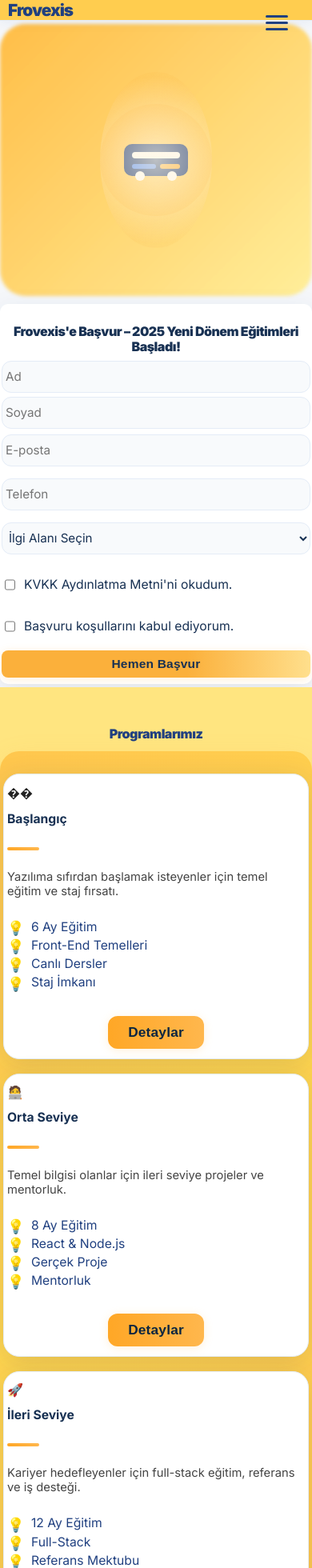
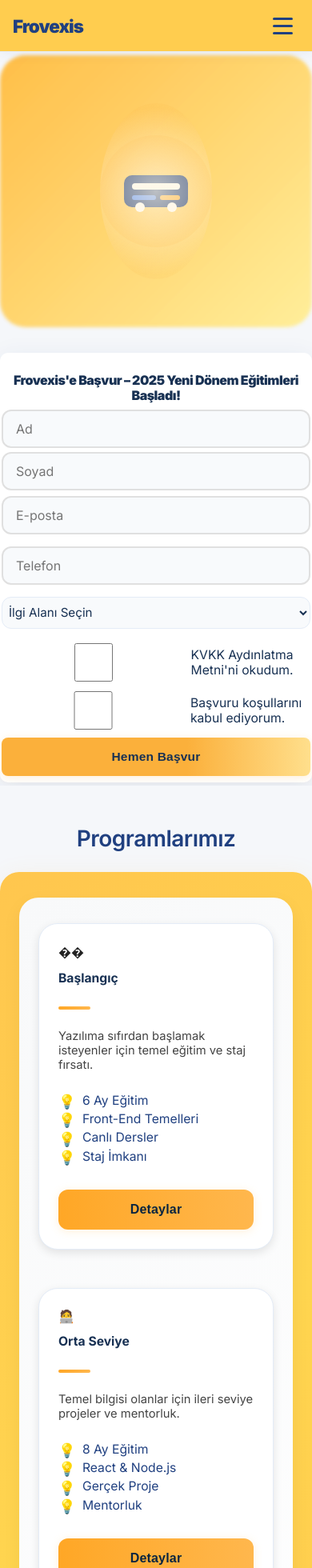
Before and after one commit to Musakusbey/education, a React (Vite) app: page / in a window 390 px wide. Shown: the top 1960 px of the page at 80% size. Built offline with nearby package versions, Linux system fonts and the light colour scheme; the HTML template or start-up script is replaced by a standard one.

Commit message:
🎨 Mobil tasarım devrimi: Şık, ferah ve profesyonel deneyim - Hamburger menü, modern spacing, yumuşak gölgeler, linear-gradient arka planlar ve responsive optimizasyonlar

```diff
--- a/src/components/Navbar.jsx
+++ b/src/components/Navbar.jsx
@@ -1,108 +1,45 @@
-import { useState } from "react";
+import React, { useState } from "react";
 import { Link } from "react-router-dom";
 
 export default function Navbar() {
-  const [open, setOpen] = useState(false);
+  const [isMenuOpen, setIsMenuOpen] = useState(false);
+
+  const toggleMenu = () => {
+    setIsMenuOpen(!isMenuOpen);
+  };
+
+  const closeMenu = () => {
+    setIsMenuOpen(false);
+  };
+
   return (
     <nav className="navbar">
       <div className="navbar-inner">
-        <a href="/" className="navbar-logo">
+        <Link to="/" className="navbar-logo" onClick={closeMenu}>
           Frovexis
-        </a>
-        <button
-          className="navbar-hamburger"
-          aria-label="Menüyü Aç/Kapat"
-          aria-expanded={open}
-          onClick={() => setOpen(!open)}
+        </Link>
+
+        <div
+          className={`navbar-hamburger ${isMenuOpen ? "active" : ""}`}
+          onClick={toggleMenu}
         >
-          <span className={open ? "bar open" : "bar"}></span>
-          <span className={open ? "bar open" : "bar"}></span>
-          <span className={open ? "bar open" : "bar"}></span>
-        </button>
-        <div className={`navbar-menu${open ? " open" : ""}`}>
-          <a href="/programlar" onClick={() => setOpen(false)}>
+          <span></span>
+          <span></span>
+          <span></span>
+        </div>
+
+        <div className={`navbar-menu ${isMenuOpen ? "active" : ""}`}>
+          <Link to="/programlar" onClick={closeMenu}>
             Programlar
-          </a>
-          <a href="/hakkimizda" onClick={() => setOpen(false)}>
+          </Link>
+          <Link to="/hakkimizda" onClick={closeMenu}>
             Hakkımızda
-          </a>
-          <a href="/basvuru" className="cta" onClick={() => setOpen(false)}>
+          </Link>
+          <Link to="/basvuru" className="cta" onClick={closeMenu}>
             Başvuru
-          </a>
+          </Link>
         </div>
       </div>
-      {open && (
-        <div className="navbar-backdrop" onClick={() => setOpen(false)}></div>
-      )}
-      <style>{`
-        .navbar-hamburger {
-          display: none;
-          background: none;
-          border: none;
-          flex-direction: column;
-          gap: 5px;
-          cursor: pointer;
-          z-index: 40;
-        }
-        .navbar-hamburger .bar {
-          width: 28px;
-          height: 3px;
-          background: #204080;
-          border-radius: 2px;
-          transition: 0.3s;
-          display: block;
-        }
-        .navbar-hamburger .bar.open:nth-child(1) {
-          transform: translateY(8px) rotate(45deg);
-        }
-        .navbar-hamburger .bar.open:nth-child(2) {
-          opacity: 0;
-        }
-        .navbar-hamburger .bar.open:nth-child(3) {
-          transform: translateY(-8px) rotate(-45deg);
-        }
-        @media (max-width: 900px) {
-          .navbar-hamburger {
-            display: flex;
-            position: absolute;
-            right: 24px;
-            top: 18px;
-          }
-          .navbar-menu {
-            position: absolute;
-            top: 68px;
-            right: 0;
-            left: 0;
-            background: #ffcd4f;
-            flex-direction: column;
-            align-items: flex-start;
-            gap: 0;
-            padding: 18px 0 12px 0;
-            box-shadow: 0 8px 32px 0 #20408011;
-            z-index: 35;
-            display: none;
-          }
-          .navbar-menu.open {
-            display: flex;
-          }
-          .navbar-menu a {
-            width: 100%;
-            padding: 14px 32px;
-            font-size: 1.1rem;
-            border-radius: 0;
-            border-bottom: 1px solid #ffe580;
-          }
-          .navbar-menu a:last-child {
-            border-bottom: none;
-          }
-        }
-        .navbar-backdrop {
-          position: fixed;
-          inset: 0;
-          background: rgba(32, 64, 128, 0.12);
-          z-index: 30;
-        }
-      `}</style>
     </nav>
   );
 }
--- a/src/index.css
+++ b/src/index.css
@@ -14,8 +14,10 @@
 }
 
 html,
-body {
+body,
+#root {
   overflow-x: hidden !important;
+  max-width: 100vw;
   box-sizing: border-box;
   font-size: 16px;
   background: var(--light-gray);
@@ -106,45 +108,120 @@ body {
   transform: scale(1.05);
 }
 
+/* Hamburger menü */
+.navbar-hamburger {
+  display: none;
+  flex-direction: column;
+  cursor: pointer;
+  padding: 8px;
+  border-radius: 8px;
+  transition: background 0.2s;
+}
+
+.navbar-hamburger:hover {
+  background: rgba(255, 255, 255, 0.2);
+}
+
+.navbar-hamburger span {
+  width: 25px;
+  height: 3px;
+  background: #204080;
+  margin: 3px 0;
+  transition: 0.3s;
+  border-radius: 2px;
+}
+
+.navbar-hamburger.active span:nth-child(1) {
+  transform: rotate(-45deg) translate(-5px, 6px);
+}
+
+.navbar-hamburger.active span:nth-child(2) {
+  opacity: 0;
+}
+
+.navbar-hamburger.active span:nth-child(3) {
+  transform: rotate(45deg) translate(-5px, -6px);
+}
+
 @media (max-width: 900px) {
   .navbar-inner {
-    padding: 0 10px;
+    padding: 0 16px;
     height: 56px;
   }
 
   .navbar-logo {
-    font-size: 1.3rem;
+    font-size: 1.5rem;
   }
 
   .navbar-menu {
-    gap: 16px;
+    gap: 20px;
   }
 
   .navbar-menu a.cta {
-    padding: 8px 16px;
-    font-size: 1rem;
+    padding: 8px 20px;
+    font-size: 0.95rem;
   }
 }
 
 @media (max-width: 700px) {
   .navbar-inner {
+    padding: 0 1rem;
+    height: auto;
+    min-height: 64px;
+    flex-wrap: wrap;
+  }
+
+  .navbar-logo {
+    font-size: 1.4rem;
+  }
+
+  .navbar-hamburger {
+    display: flex;
+  }
+
+  .navbar-menu {
+    display: none;
     flex-direction: column;
-    align-items: flex-start;
-    height: auto;
-    padding: 0 4px;
-  }
-
-  .navbar-menu {
-    flex-direction: column;
-    gap: 8px;
+    gap: 0.75rem;
     width: 100%;
-    margin-top: 6px;
+    padding: 1rem 0;
+    margin-top: 0.5rem;
+    background: rgba(255, 255, 255, 0.95);
+    border-radius: 12px;
+    box-shadow: rgba(0, 0, 0, 0.1) 0px 4px 12px;
+  }
+
+  .navbar-menu.active {
+    display: flex;
   }
 
   .navbar-menu a {
-    width: 100%;
-    text-align: left;
-    padding: 8px 0;
+    min-height: 48px;
+    padding: 1rem;
+    border-radius: 12px;
+    text-align: center;
+    font-size: 1rem;
+    font-weight: 500;
+    border-bottom: none;
+    transition: background 0.2s;
+  }
+
+  .navbar-menu a:hover {
+    background: rgba(255, 255, 255, 0.8);
+    color: #204080;
+    border-bottom: none;
+  }
+
+  .navbar-menu a.cta {
+    margin: 0;
+    background: linear-gradient(90deg, #204080 60%, #4f8cff 100%);
+    color: #fff;
+    font-weight: 600;
+  }
+
+  .navbar-menu a.cta:hover {
+    background: linear-gradient(90deg, #FFA726 60%, #FFD54F 100%);
+    color: #204080;
   }
 }
 
@@ -744,7 +821,7 @@ body {
   align-items: center;
   justify-content: flex-start;
   padding: 64px 0 64px 0;
-  background: #ffe580;
+  background: linear-gradient(135deg, #ffe580 0%, #ffd54f 100%);
 }
 
 .about-title {
@@ -882,6 +959,9 @@ body {
   max-width: 1100px;
   margin: 56px auto 0 auto;
   padding: 0 16px 48px 16px;
+  background: linear-gradient(135deg, #f8f9fa 0%, #ffffff 100%);
+  border-radius: 24px;
+  box-shadow: rgba(0, 0, 0, 0.05) 0px 8px 24px;
 }
 
 .open-section-title {
@@ -1693,17 +1773,20 @@ footer.footer {
   width: 100%;
   max-width: 1200px;
   margin: 12px auto;
-  background: linear-gradient(135deg, #FFB74D, #FFD54F, #FFB74D);
-  background-size: 200% 200%;
-  animation: gradientShift 10s ease infinite;
-  border-radius: 24px;
-  box-shadow: 0 8px 32px 0 #FBB03B22;
-  padding: 32px;
-  display: flex;
-  justify-content: center;
-  align-items: stretch;
-  min-height: 100px;
-  z-index: 1;
+  background: linear-gradient(135deg, #f3e5f5 0%, #e1bee7 100%);
+  padding: 64px 0;
+  position: relative;
+}
+
+.why-section-bg::before {
+  content: '';
+  position: absolute;
+  top: 0;
+  left: 0;
+  right: 0;
+  bottom: 0;
+  background: linear-gradient(45deg, rgba(255, 193, 7, 0.1) 0%, rgba(255, 152, 0, 0.1) 100%);
+  pointer-events: none;
 }
 
 @media (max-width: 900px) {
@@ -1771,17 +1854,20 @@ footer.footer {
   width: 100%;
   max-width: 1200px;
   margin: 12px auto;
-  background: linear-gradient(135deg, #FFB74D, #FFD54F, #FFB74D);
-  background-size: 200% 200%;
-  animation: gradientShift 10s ease infinite;
-  border-radius: 24px;
-  box-shadow: 0 8px 32px 0 #FBB03B22;
-  padding: 32px;
-  display: flex;
-  justify-content: center;
-  align-items: stretch;
-  min-height: 100px;
-  z-index: 1;
+  background: linear-gradient(135deg, #e8f5e8 0%, #c8e6c9 100%);
+  padding: 64px 0;
+  position: relative;
+}
+
+.testimonials-section-bg::before {
+  content: '';
+  position: absolute;
+  top: 0;
+  left: 0;
+  right: 0;
+  bottom: 0;
+  background: linear-gradient(45deg, rgba(255, 193, 7, 0.1) 0%, rgba(255, 152, 0, 0.1) 100%);
+  pointer-events: none;
 }
 
 .testimonials-title-standalone {
@@ -1815,12 +1901,9 @@ footer.footer {
   width: 100vw;
   min-width: 100vw;
   height: 120px;
-  background: #ffc24e;
-  border-radius: 0 0 48px 48px;
-  box-shadow: 0 8px 32px 0 #FBB03B22;
-  margin-bottom: -40px;
+  background: linear-gradient(135deg, #fff8e1 0%, #ffecb3 100%);
+  padding: 48px 0;
   position: relative;
-  z-index: 0;
 }
 
 @media (max-width: 900px) {
@@ -1842,7 +1925,7 @@ footer.footer {
 /* /programlar sayfası özel stilleri */
 .programlar-bg {
   min-height: 100vh;
-  background: #ffe580;
+  background: linear-gradient(135deg, #ffe580 0%, #ffc107 100%);
   padding: 64px 0 64px 0;
   width: 100%;
 }
@@ -2053,11 +2136,23 @@ footer.footer {
 
 .bizkimiz-section {
   width: 100%;
-  background: #fce178;
+  background: linear-gradient(135deg, #fce178 0%, #fbc02d 100%);
   padding: 56px 0 64px 0;
   display: flex;
   flex-direction: column;
   align-items: center;
+  position: relative;
+}
+
+.bizkimiz-section::before {
+  content: '';
+  position: absolute;
+  top: 0;
+  left: 0;
+  right: 0;
+  bottom: 0;
+  background: linear-gradient(45deg, rgba(255, 193, 7, 0.1) 0%, rgba(255, 152, 0, 0.1) 100%);
+  pointer-events: none;
 }
 
 .bizkimiz-title {
@@ -2359,3 +2454,231 @@ footer.footer {
     margin: 0 auto;
   }
 }
+
+/* --------- Mobil Genel Optimizasyonlar --------- */
+@media (max-width: 700px) {
+
+  /* Genel mobil optimizasyonlar */
+  * {
+    box-sizing: border-box;
+  }
+
+  html,
+  body,
+  #root {
+    overflow-x: hidden !important;
+    max-width: 100vw;
+    width: 100vw;
+  }
+
+  /* Section genel stilleri */
+  .open-section,
+  .about-section,
+  .programs-section-bg,
+  .why-section-bg,
+  .testimonials-section-bg,
+  .hero-bg-yellow,
+  .programlar-bg,
+  .bizkimiz-section {
+    padding: 2rem 1.5rem !important;
+    width: 100vw !important;
+    max-width: 100vw !important;
+    box-sizing: border-box !important;
+    overflow-x: hidden !important;
+    margin: 0 !important;
+  }
+
+  /* Başlık optimizasyonları */
+  .open-section-title,
+  .about-title,
+  .programlar-title,
+  .bizkimiz-title,
+  .why-title-standalone,
+  .testimonials-title-standalone {
+    font-size: 1.75rem !important;
+    font-weight: 600 !important;
+    text-align: center !important;
+    margin-bottom: 1.5rem !important;
+    letter-spacing: -0.5px !important;
+    line-height: 1.3 !important;
+  }
+
+  /* Kart genel stilleri */
+  .open-program-card,
+  .mentor-card,
+  .open-testimonial-card,
+  .open-why-item,
+  .programlar-card {
+    border-radius: 1.5rem !important;
+    box-shadow: rgba(0, 0, 0, 0.1) 0px 4px 12px !important;
+    padding: 1.5rem !important;
+    margin-bottom: 1.5rem !important;
+    width: 100% !important;
+    max-width: 100% !important;
+    box-sizing: border-box !important;
+    transition: transform 0.2s ease, box-shadow 0.2s ease !important;
+  }
+
+  .open-program-card:hover,
+  .mentor-card:hover,
+  .open-testimonial-card:hover,
+  .open-why-item:hover,
+  .programlar-card:hover {
+    transform: translateY(-4px) !important;
+    box-shadow: rgba(0, 0, 0, 0.15) 0px 8px 24px !important;
+  }
+
+  /* Grid optimizasyonları */
+  .program-grid,
+  .mentor-grid,
+  .open-testimonial-list,
+  .grid-why,
+  .programlar-grid {
+    display: flex !important;
+    flex-direction: column !important;
+    gap: 1.5rem !important;
+    width: 100% !important;
+    max-width: 100% !important;
+    padding: 0 !important;
+  }
+
+  /* Form optimizasyonları */
+  .frovexis-form input,
+  .apply-form input,
+  .apply-form select,
+  .form-container input,
+  .form-container select {
+    border-radius: 12px !important;
+    padding: 1rem !important;
+    min-height: 48px !important;
+    font-size: 1rem !important;
+    width: 100% !important;
+    box-sizing: border-box !important;
+    border: 2px solid #e0e0e0 !important;
+    transition: border-color 0.2s ease !important;
+  }
+
+  .frovexis-form input:focus,
+  .apply-form input:focus,
+  .apply-form select:focus,
+  .form-container input:focus,
+  .form-container select:focus {
+    border-color: #FFA726 !important;
+    outline: none !important;
+    box-shadow: rgba(255, 167, 38, 0.2) 0px 0px 0px 3px !important;
+  }
+
+  /* Buton optimizasyonları */
+  .frovexis-hero-cta,
+  .apply-cta,
+  .form-container button,
+  .open-program-btn,
+  .programlar-btn {
+    min-height: 48px !important;
+    padding: 1rem !important;
+    border-radius: 12px !important;
+    font-size: 1rem !important;
+    font-weight: 600 !important;
+    width: 100% !important;
+    display: block !important;
+    text-align: center !important;
+    box-sizing: border-box !important;
+    transition: transform 0.2s ease, box-shadow 0.2s ease !important;
+  }
+
+  .frovexis-hero-cta:hover,
+  .apply-cta:hover,
+  .form-container button:hover,
+  .open-program-btn:hover,
+  .programlar-btn:hover {
+    transform: translateY(-2px) !important;
+    box-shadow: rgba(0, 0, 0, 0.15) 0px 8px 24px !important;
+  }
+
+  /* Navbar optimizasyonları */
+  .navbar-inner {
+    padding: 0 1rem !important;
+    height: auto !important;
+    min-height: 64px !important;
+  }
+
+  .navbar-menu {
+    flex-direction: column !important;
+    gap: 0.75rem !important;
+    width: 100% !important;
+    padding: 1rem 0 !important;
+  }
+
+  .navbar-menu a {
+    min-height: 48px !important;
+    padding: 1rem !important;
+    border-radius: 12px !important;
+    text-align: center !important;
+    font-size: 1rem !important;
+    font-weight: 500 !important;
+  }
+
+  /* Slider optimizasyonları */
+  .open-testimonial-slider {
+    position: relative !important;
+    padding: 0 3rem !important;
+  }
+
+  .open-testimonial-arrow {
+    position: absolute !important;
+    top: 50% !important;
+    transform: translateY(-50%) !important;
+    width: 48px !important;
+    height: 48px !important;
+    border-radius: 50% !important;
+    background: rgba(255, 255, 255, 0.9) !important;
+    box-shadow: rgba(0, 0, 0, 0.1) 0px 4px 12px !important;
+    display: flex !important;
+    align-items: center !important;
+    justify-content: center !important;
+    font-size: 1.5rem !important;
+  }
+
+  .open-testimonial-arrow.prev {
+    left: 0.5rem !important;
+  }
+
+  .open-testimonial-arrow.next {
+    right: 0.5rem !important;
+  }
+
+  .open-testimonial-list {
+    gap: 1.5rem !important;
+  }
+
+  .open-testimonial-card {
+    width: 100% !important;
+    max-width: 100% !important;
+    margin: 0 !important;
+  }
+
+  /* Footer optimizasyonları */
+  .footer-inner {
+    flex-direction: column !important;
+    gap: 1.5rem !important;
+    padding: 2rem 1.5rem !important;
+    text-align: center !important;
+  }
+
+  /* Hero section optimizasyonları */
+  .frovexis-hero-inner {
+    flex-direction: column !important;
+    gap: 2rem !important;
+    padding: 2rem 1.5rem !important;
+  }
+
+  .frovexis-hero-form {
+    width: 100% !important;
+    max-width: 100% !important;
+  }
+
+  .frovexis-form-row {
+    flex-direction: column !important;
+    gap: 1rem !important;
+  }
+}
```
